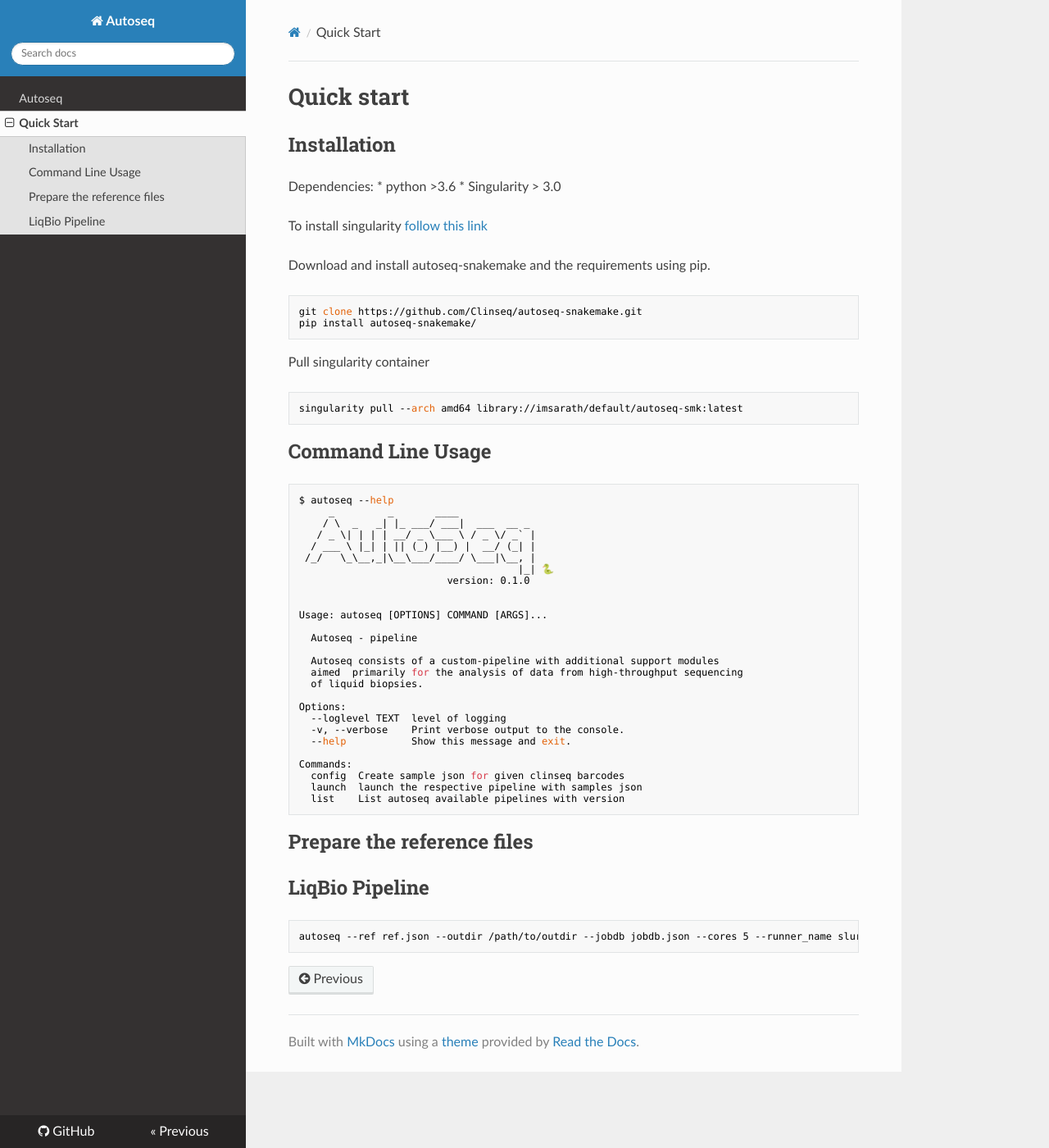
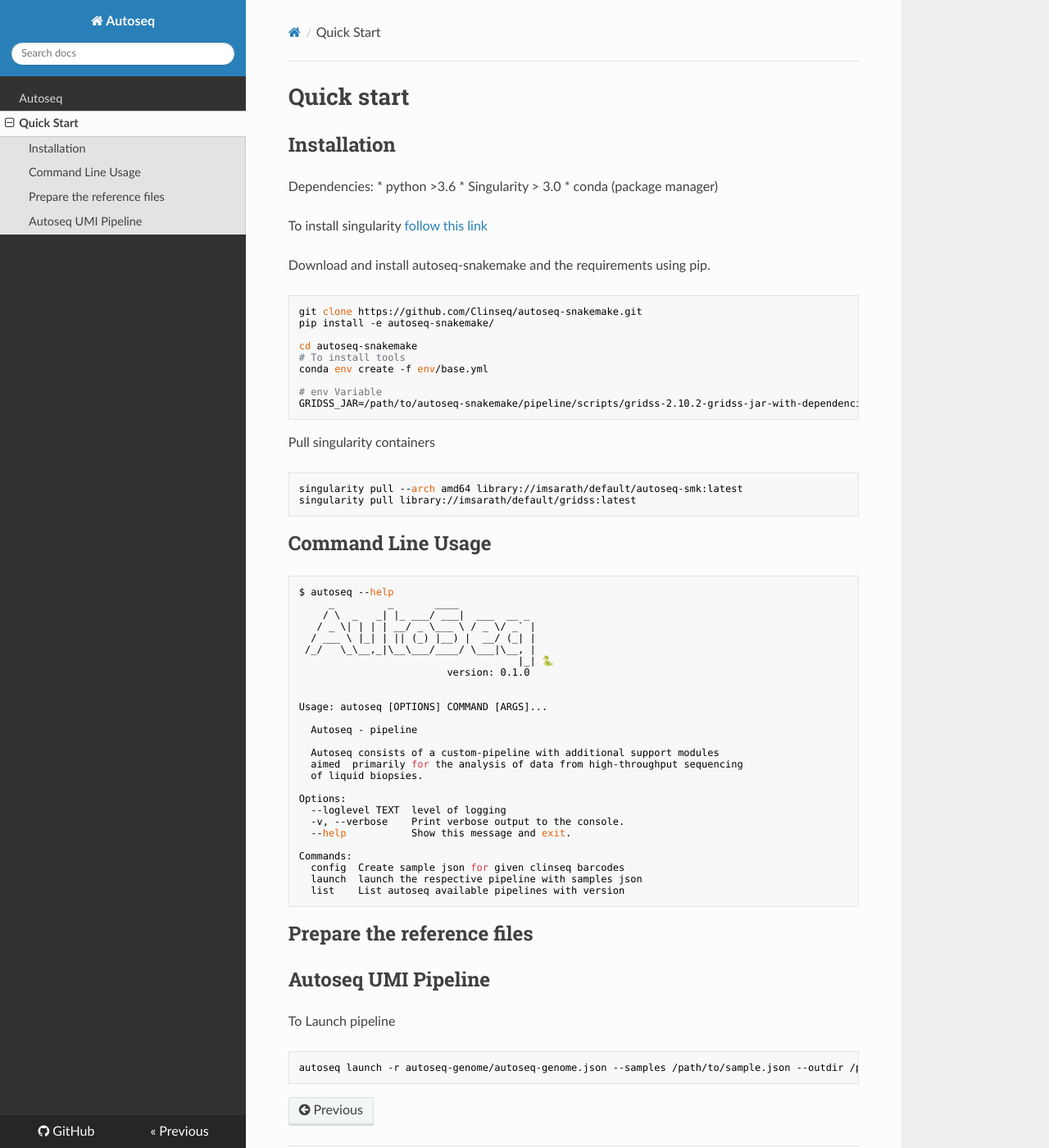
Before and after one commit to ClinSeq/autoseq-snakemake, an MkDocs documentation site: the page built from docs/quick_start.md, in a window 1280 px wide and 1400 px high. Shown: the whole window at 82% size. Built offline with MkDocs 1.6.1, drawn with Linux system fonts in a browser that asks for light colours; nearby versions of some CDN libraries.

Commit message:
updated doc quickstart

````diff
--- a/docs/quick_start.md
+++ b/docs/quick_start.md
@@ -5,18 +5,28 @@
 Dependencies:
 * python >3.6
 * Singularity > 3.0
+* conda (package manager)
 
 To install singularity [follow this link](https://sylabs.io/guides/3.0/user-guide/installation.html)
 
 Download and install autoseq-snakemake and the requirements using pip.
+
 ```sh
 git clone https://github.com/Clinseq/autoseq-snakemake.git
-pip install autoseq-snakemake/
+pip install -e autoseq-snakemake/
+
+cd autoseq-snakemake
+# To install tools
+conda env create -f env/base.yml
+
+# env Variable
+GRIDSS_JAR=/path/to/autoseq-snakemake/pipeline/scripts/gridss-2.10.2-gridss-jar-with-dependencies.jar
 ```
 
-Pull singularity container
+Pull singularity containers
 ```sh
 singularity pull --arch amd64 library://imsarath/default/autoseq-smk:latest
+singularity pull library://imsarath/default/gridss:latest
 ```
 
 Command Line Usage
@@ -56,9 +66,11 @@
 -----------------------------
 
 
-LiqBio Pipeline
+Autoseq UMI Pipeline
 ---------------
 
+To Launch pipeline
+
 ```sh
-autoseq --ref ref.json --outdir /path/to/outdir --jobdb jobdb.json --cores 5 --runner_name slurmrunner --libdir /path/to/libdir liqbio sample.json
+autoseq launch -r autoseq-genome/autoseq-genome.json --samples /path/to/sample.json --outdir /path/to/autoseq-output/ --libdir /path/to/INBOX/ --use-singularity --singularity /path/to/container_dir --umi --cores 8 --profile slurm
 ```
````
